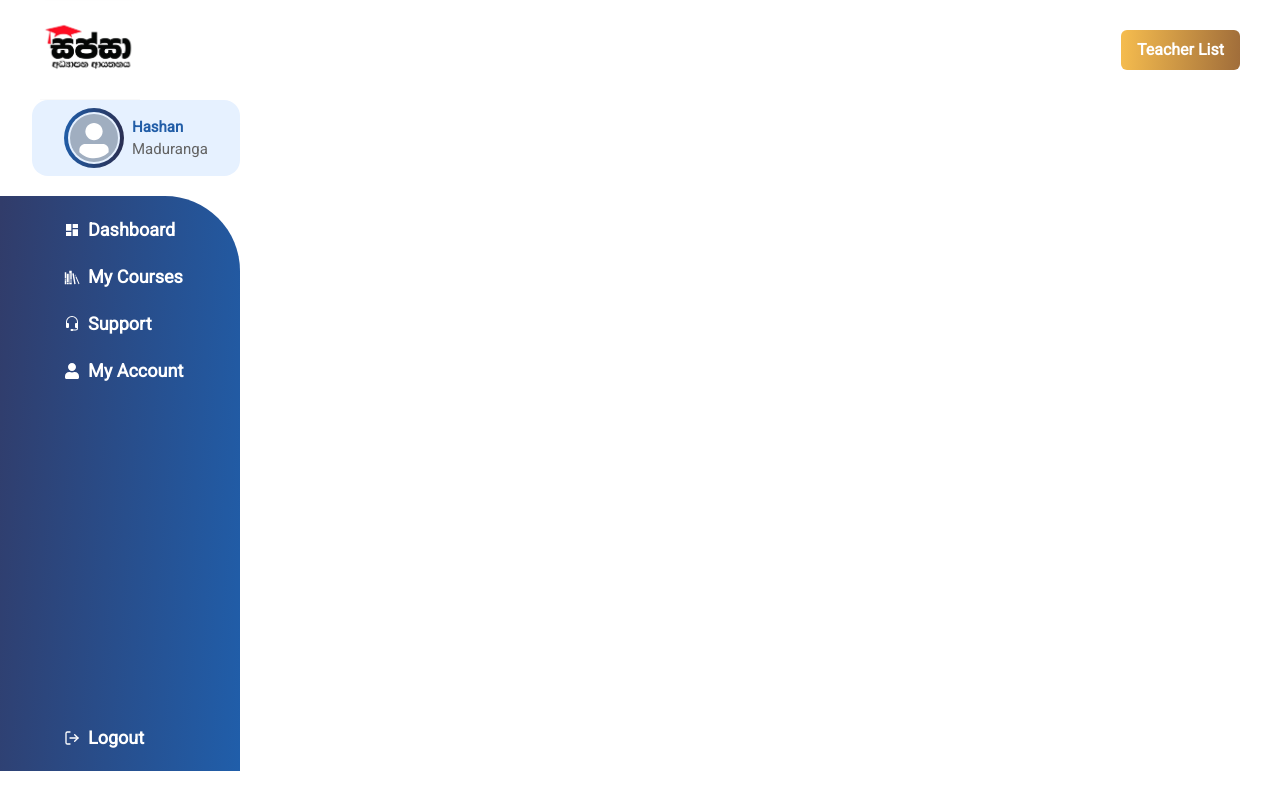
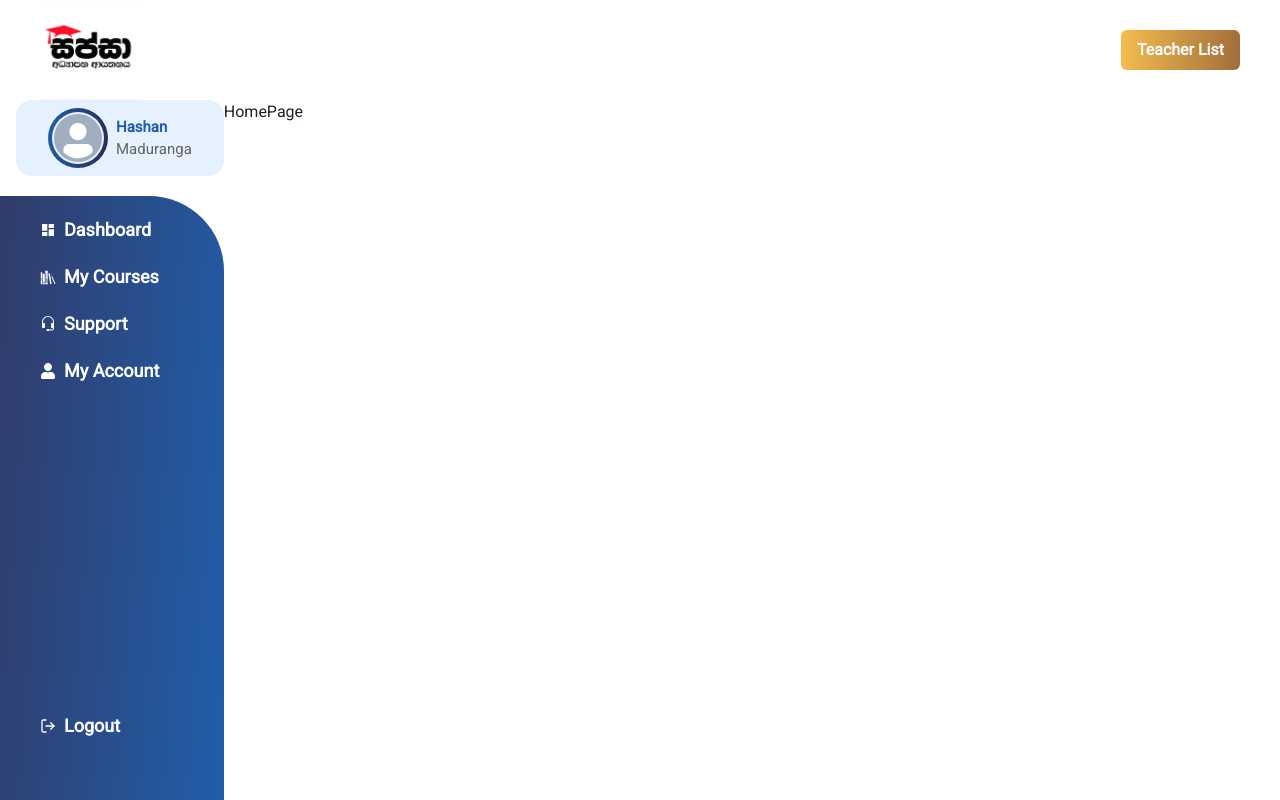
Before and after one commit to sachin96Boy/tution-class-frontend, a React (Create React App) app: page / in a window 1280 px wide. Built offline with nearby package versions, Linux system fonts and the light colour scheme.

Commit message:
update: sidebar

```diff
--- a/src/App.tsx
+++ b/src/App.tsx
@@ -3,6 +3,7 @@ import React from "react";
 import { BrowserRouter as Router, Route, Routes } from "react-router-dom";
 import Header from "./components/header/Header";
 import SideBar from "./components/sidebar/SideBar";
+import HomePage from "./pages/HomePage";
 
 function App() {
   return (
@@ -33,6 +34,8 @@ function App() {
           >
             <Routes>
               {/* add different routes that need to be loade for different pages */}
+              <Route path="/" element={<HomePage />} />
+              <Route path="/homepage" element={<HomePage />} />
             </Routes>
           </Box>
         </Box>
--- a/src/components/sidebar/SideBar.tsx
+++ b/src/components/sidebar/SideBar.tsx
@@ -1,4 +1,4 @@
-import { Avatar, Box, Flex, Text } from "@chakra-ui/react";
+import { Avatar, Box, Flex, Spacer, Text } from "@chakra-ui/react";
 import React, { useState } from "react";
 import { MdDashboard } from "react-icons/md";
 import { GiBookshelf } from "react-icons/gi";
@@ -14,13 +14,13 @@ function SideBar() {
   const [logOut, setLogout] = useState(false);
   return (
     <Box bg={"white"} h="calc(100vh-100px)">
-      <Flex direction={"column"} gap={5}>
+      <Flex direction={"column"} justifyContent="space-between" gap={5}>
         <Box
           className="profileViwer"
           bg={"#E6F1FF"}
           rounded="2xl"
           border="20px"
-          ml={8}
+          ml={4}
         >
           <Flex align={"center"} justify="center" gap={2} mx={8} my={2}>
             <Box
@@ -58,16 +58,17 @@ function SideBar() {
           className="menu-section"
           borderTopRightRadius={"75px"}
           bg="linear-gradient(94.5deg, #313C6A 0.53%, #205EAA 99.79%)"
-          h={"full"}
+          h={'80vh'}
         >
           <Flex
             align={"start"}
             gap={5}
-            justify="center"
+            justify="space-between"
             flexDirection={"column"}
-            ml={16}
+            ml={10}
             my={5}
           >
+            <Flex direction={"column"} justify="center" align={"start"} gap={5}>
               <Flex
                 align={"center"}
                 justify="center"
@@ -204,18 +205,22 @@ function SideBar() {
                   My Account
                 </Text>
               </Flex>
+            </Flex>
+            <Spacer />
+            <Flex direction={"column"} justify="center" align={"start"} mt='72'>
               <Flex
                 align={"center"}
                 justify="center"
                 color="white"
-              mt={"80"}
                 _hover={{
                   color: "#F4BB4E",
                   cursor: "pointer",
                   fontcolor: "#F4BB4E",
                 }}
                 bg={
-                logOut ? "linear-gradient(90deg, #0776FF 0%, #225498 100%)" : ""
+                  logOut
+                    ? "linear-gradient(90deg, #0776FF 0%, #225498 100%)"
+                    : ""
                 }
                 onClick={() => {
                   setLogout(!logOut);
@@ -238,6 +243,7 @@ function SideBar() {
                 </Text>
               </Flex>
             </Flex>
+          </Flex>
         </Box>
       </Flex>
     </Box>
--- /dev/null
+++ b/src/pages/HomePage.tsx
@@ -0,0 +1,9 @@
+import React from 'react'
+
+function HomePage() {
+  return (
+    <div>HomePage</div>
+  )
+}
+
+export default HomePage
```
Also changed, not shown: src/pages/Signin.tsx (added, +9 -0 lines). Lines whose indentation alone changed are shown as unchanged.
